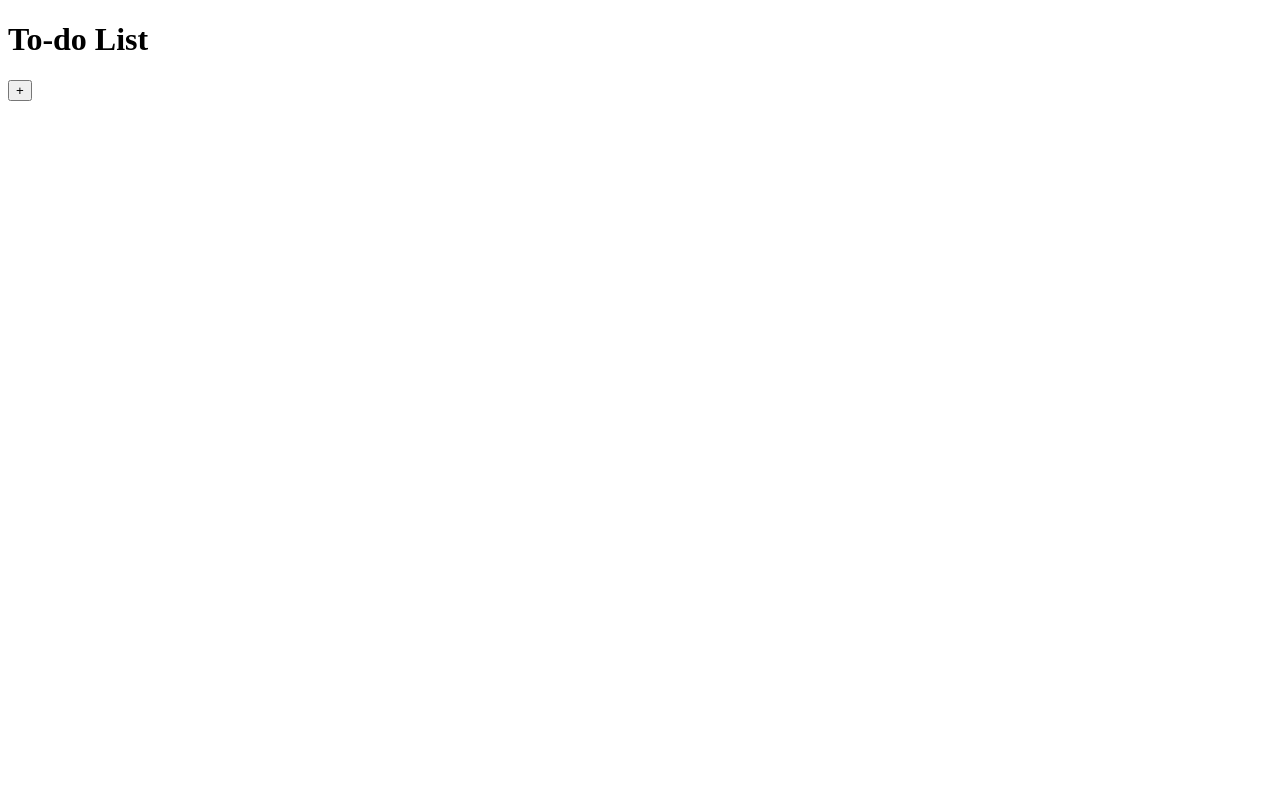
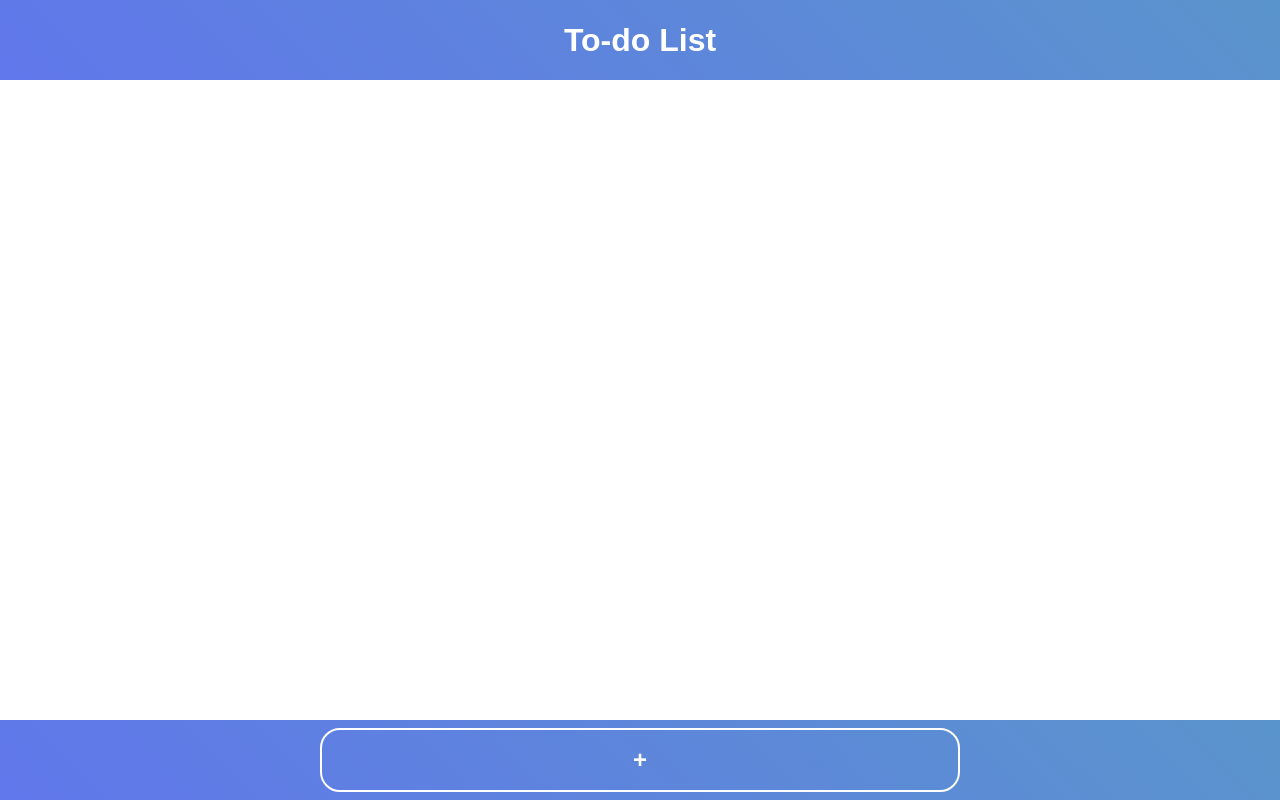
Before and after one commit to P6hi/to-do, a website built with webpack: page src/index.html in a window 1280 px wide. Built offline with nearby package versions, Linux system fonts and the light colour scheme; files whose address does not match are found by name.

Commit message:
Add basic styling to application

```diff
--- a/src/styles/main.scss
+++ b/src/styles/main.scss
@@ -1,3 +1,83 @@
 *, *::before, *::after {
     box-sizing: border-box;
 }
+
+@mixin head-foot {
+    margin: 0;
+    width: 100vw;
+    color: white;
+    display: grid;
+    justify-items: center;
+    align-items: center;
+    background: linear-gradient(45deg, rgb(100, 100, 255), rgb(77, 218, 131));
+    background-size: 400% 400%;
+    animation: header 10s infinite;
+}
+
+@font-face {
+    font-family: 'Montserrat';
+    src: url('../assets/fonts/montserrat-v24-latin-regular.woff2') format('woff2'),
+         url('../assets/fonts/montserrat-v24-latin-regular.woff') format('woff');
+    font-weight: 600;
+    font-style: normal;
+}
+
+body {
+    margin: 0;
+    padding: 0;
+    font-family: 'Montserrat', Arial, Helvetica, sans-serif;
+    display: grid;
+    grid-template-rows: 1fr 8fr 1fr;
+    height: 100vh;
+}
+
+header {
+    @include head-foot();
+}
+
+.create-proj {
+    @include head-foot();
+
+    button {
+        width: 50%;
+        padding: 1rem;
+        border-radius: 20px;
+        border: none;
+        cursor: pointer;
+        font-size: 1.5rem;
+        font-weight: bold;
+        color: white;
+        border: 2px solid white;
+        background: transparent;
+        transform: scale(1);
+        transition: transform, 0.5s;
+        &:hover,
+        &:focus {
+            transform: scale(1.05);
+        }
+    }
+}
+
+@keyframes header {
+    0% {
+        background-position: 0%;
+    }
+    50% {
+        background-position: 100%;
+    }
+    100% {
+        background-position: 0%;
+    }
+}
+
+main {
+    display: grid;
+    grid-template-columns: repeat(auto-fill, minmax(10%, 1fr));
+}
+
+.project-container {
+    border: 2px solid black;
+    border-radius: 20px;
+    padding: 1rem;
+    margin: 1rem;
+}
```
